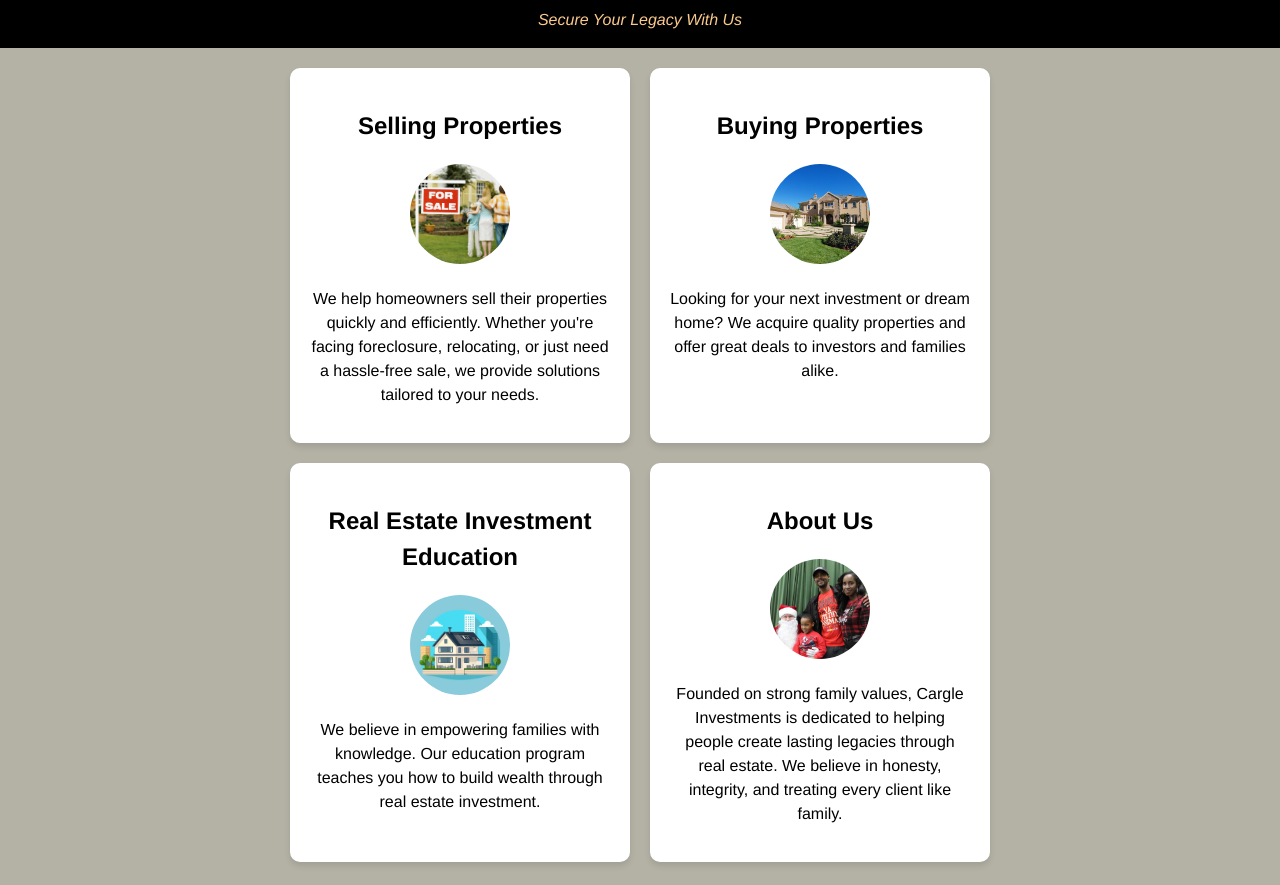
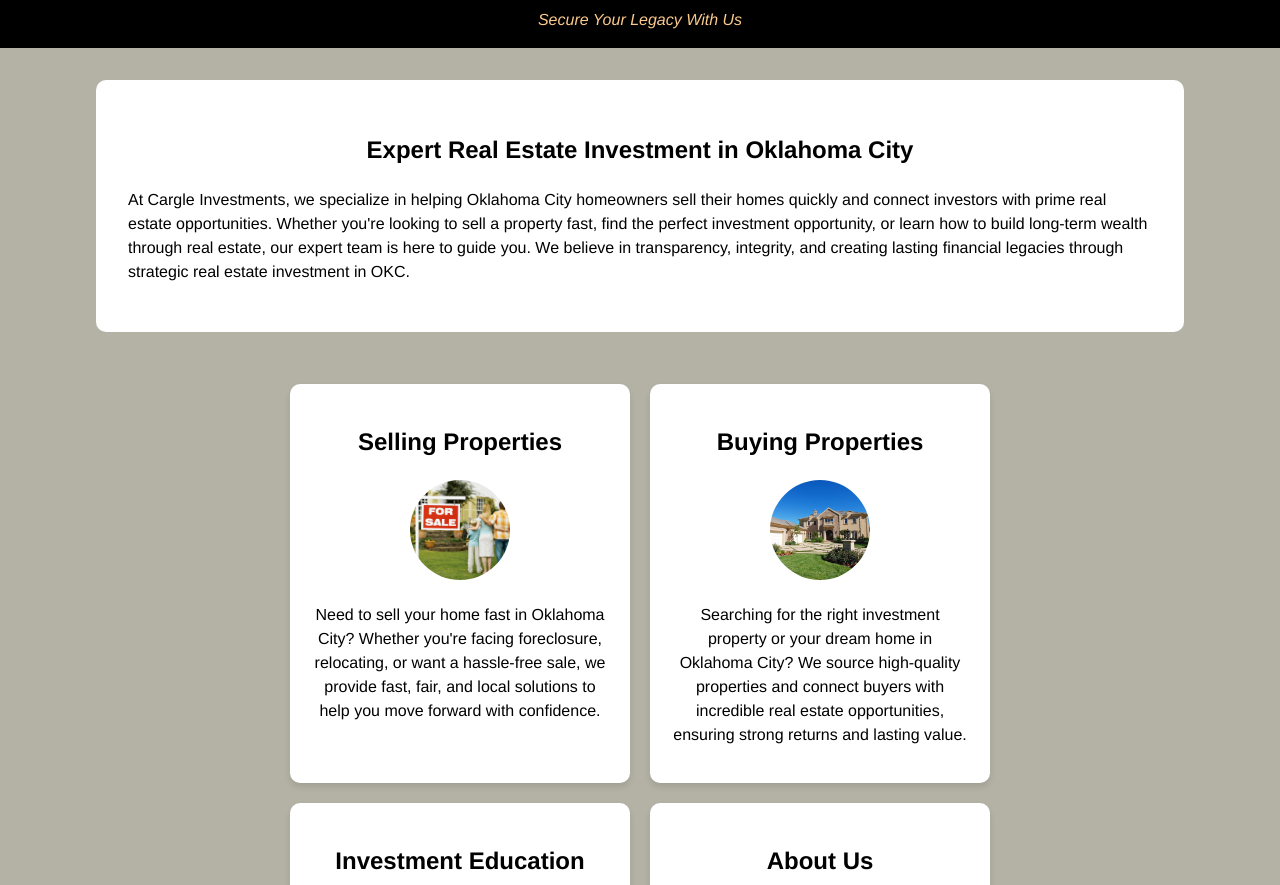
Before and after one commit to christian-m-castillo/cargle-investments, a plain HTML site: page index.html in a window 1280 px wide. Shown: the part 67-952 px from the top of the page. Drawn offline with Linux system fonts and the light colour scheme.

Commit message:
updated copy and meta data for SEO

```diff
--- a/index.html
+++ b/index.html
@@ -3,7 +3,9 @@
 <head>
   <meta charset="UTF-8">
   <meta name="viewport" content="width=device-width, initial-scale=1.0">
-  <title>Cargle Investments</title>
+  <title>Oklahoma City Real Estate Investments | Cargle Investments</title>
+  <meta name="description" content="Cargle Investments helps homeowners buy and sell properties in Oklahoma City. Secure your financial future with real estate investments. Call 405-764-6948.">
+
   <style>
     :root {
       --gold: rgb(250, 201, 140);
@@ -19,6 +21,7 @@
       color: black;
       display: flex;
       flex-direction: column;
+      justify-content: center;
       align-items: center;
     }
     header {
@@ -38,6 +41,21 @@
       font-weight: 100;
       margin: 0rem 0rem 1rem 0rem;
       font-style: italic;
+    }
+
+    .intro {
+      background-color: #fff;
+      color: #000;
+      border-radius: 10px;
+      margin: 2rem auto 1rem auto;
+      padding: 2rem;
+      text-align: left;
+      width: max(80%, 500px);
+      margin: 2rem auto;
+    }
+
+    .intro h2 {
+      text-align: center;
     }
     .container {
       width: 80%;
@@ -83,29 +101,35 @@
     <p>Secure Your Legacy With Us</p>
   </header>
 
+  <div class="intro">
+    <h2>Expert Real Estate Investment in Oklahoma City</h2>
+    <p>At Cargle Investments, we specialize in helping Oklahoma City homeowners sell their homes quickly and connect investors with prime real estate opportunities. Whether you're looking to sell a property fast, find the perfect investment opportunity, or learn how to build long-term wealth through real estate, our expert team is here to guide you. We believe in transparency, integrity, and creating lasting financial legacies through strategic real estate investment in OKC.</p>
+  </div>
+
   <div class="container">
     <div class="card" id="selling">
       <h2>Selling Properties</h2>
-      <img src="./img/selling.jpg" alt="">
-      <p>We help homeowners sell their properties quickly and efficiently. Whether you're facing foreclosure, relocating, or just need a hassle-free sale, we provide solutions tailored to your needs.</p>
+      <img src="./img/selling.jpg" alt="Selling a home in Oklahoma City fast">
+      <p>Need to sell your home fast in Oklahoma City? Whether you're facing foreclosure, relocating, or want a hassle-free sale, we provide fast, fair, and local solutions to help you move forward with confidence.</p>
+
     </div>
 
     <div class="card" id="buying">
       <h2>Buying Properties</h2>
-      <img src="./img/buying.jpg" alt="">
-      <p>Looking for your next investment or dream home? We acquire quality properties and offer great deals to investors and families alike.</p>
+      <img src="./img/buying.jpg" alt="Buying an investment in Oklahoma City fast">
+      <p>Searching for the right investment property or your dream home in Oklahoma City? We source high-quality properties and connect buyers with incredible real estate opportunities, ensuring strong returns and lasting value.</p>
     </div>
 
     <div class="card" id="education">
-      <h2>Real Estate Investment Education</h2>
+      <h2>Investment Education</h2>
       <img src="./img/education.jpeg" alt="">
-      <p>We believe in empowering families with knowledge. Our education program teaches you how to build wealth through real estate investment.</p>
+      <p>Real estate is one of the most powerful ways to build long-term wealth. Our investment education program equips you with the knowledge, tools, and strategies to make smart, profitable real estate decisions in OKC.</p>
     </div>
 
     <div class="card bio">
       <h2>About Us</h2>
       <img src="./img/profile-photo-square.jpeg" alt="Founder of Cargle Investments">
-      <p>Founded on strong family values, Cargle Investments is dedicated to helping people create lasting legacies through real estate. We believe in honesty, integrity, and treating every client like family.</p>
+      <p>Built on trust, integrity, and family values, Cargle Investments is dedicated to helping individuals and families create lasting financial legacies through real estate. We’re more than investors—we’re your long-term partners in success.</p>
     </div>
   </div>
 
```
